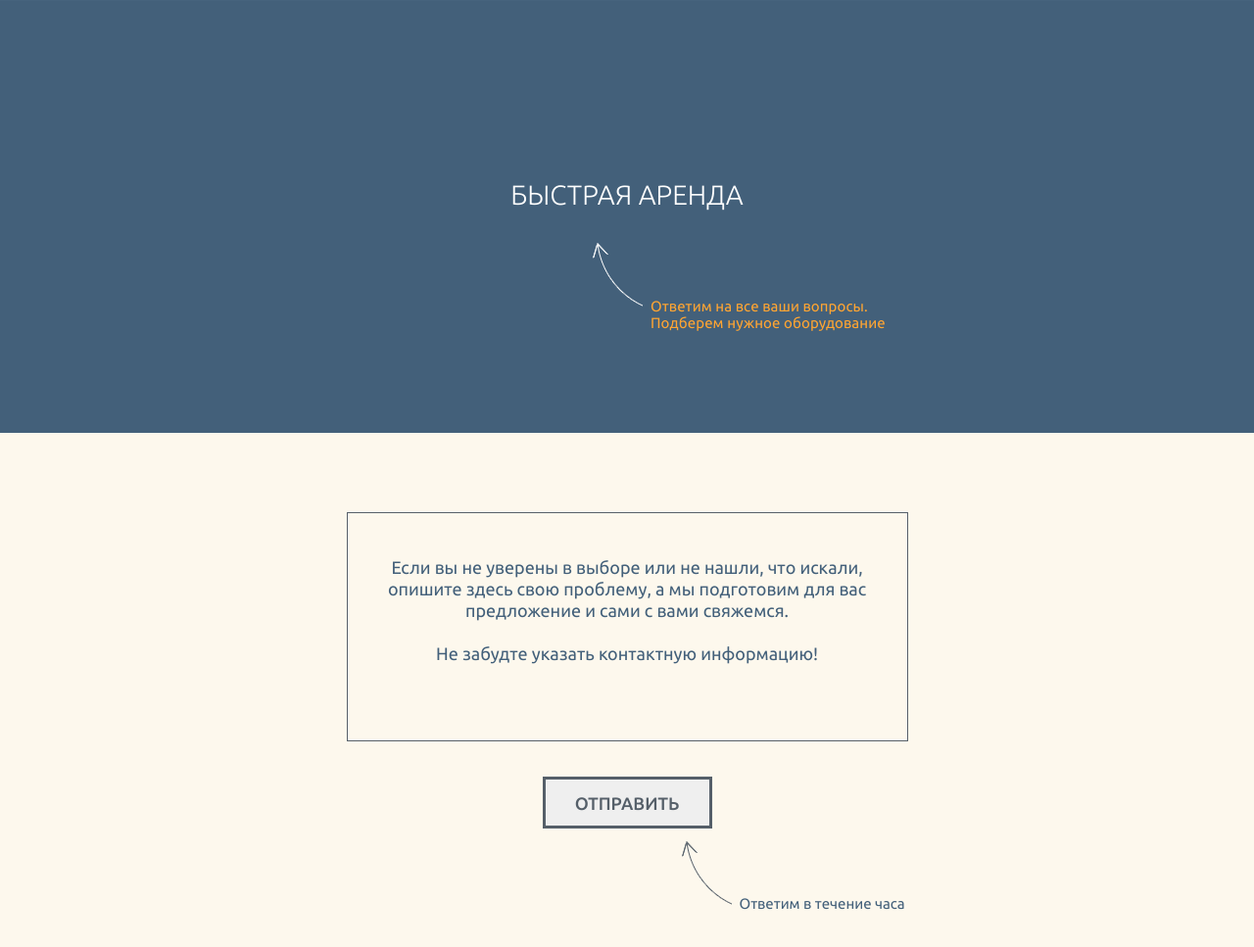
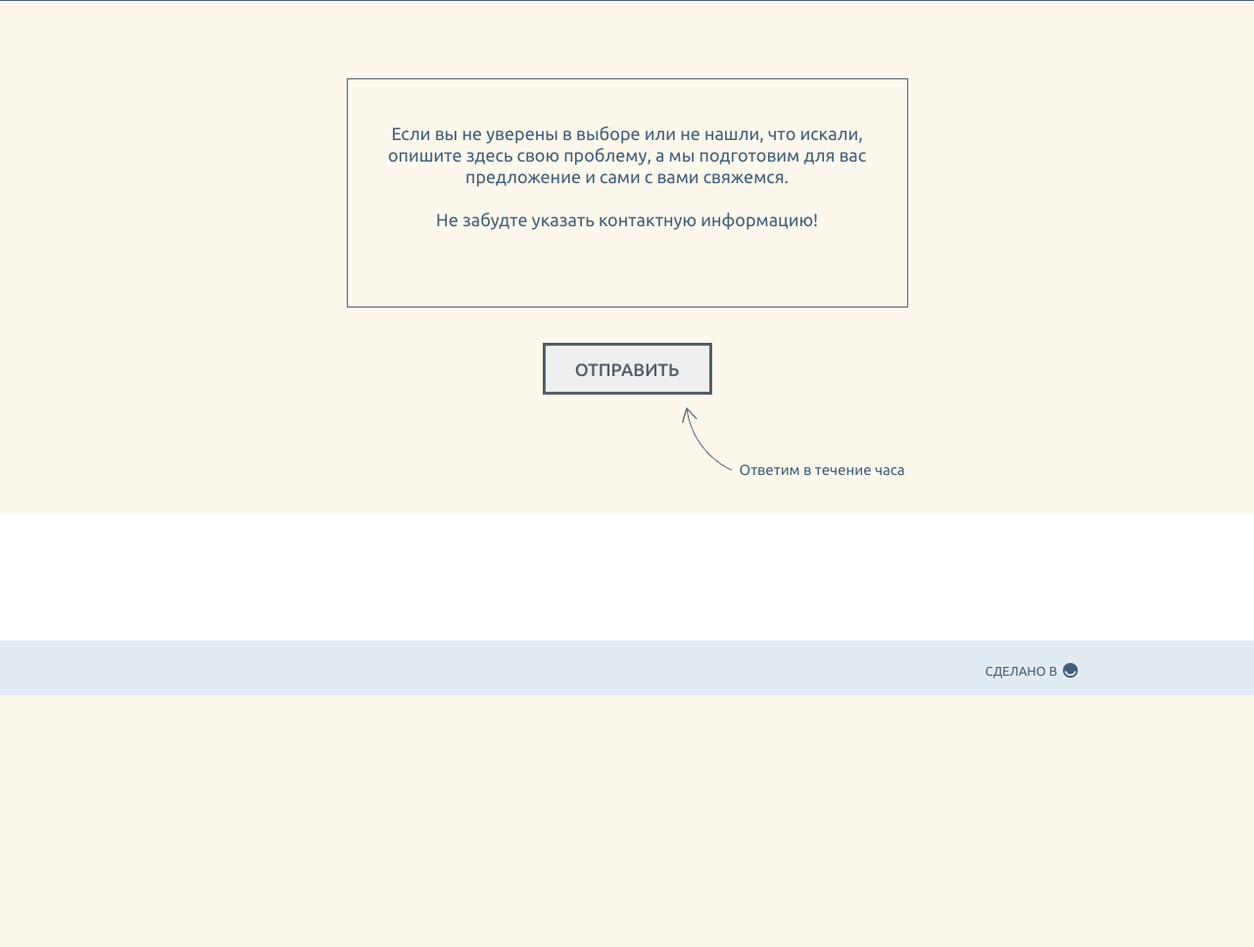
Before and after one commit to web-izmerenie/rakus, a PHP site: template bitrix/templates/main/footer.php in a window 1280 px wide. Shown: the part 90-1057 px from the top of the page at 98% size. After the commit the page ends 800 px from the top, so only its background shows below. Run offline with PHP 8.4, Linux system fonts and the light colour scheme; the template is opened without the code that fills it: most values are stand-ins (such as "Sample title", 1, 10 or a date in 2020); data that the repository does not hold is empty; some libraries are stand-ins or nearby versions.

Commit message:
hide contacts from template

```diff
--- a/bitrix/templates/main/footer.php
+++ b/bitrix/templates/main/footer.php
@@ -8,10 +8,10 @@
 					)
 				);?>
 				<?if(!defined('NO_CONTACTS_BOTTOM')){?>
-					<div class="contact_block">
+					<!--<div class="contact_block">
 						<div class="text">Быстрая Аренда</div>
 						<div class="phone">
-							<?$APPLICATION->IncludeComponent(
+							<?/*$APPLICATION->IncludeComponent(
 								"bitrix:news.detail",
 								"phone_head",
 								array(
@@ -64,10 +64,10 @@
 									"AJAX_OPTION_ADDITIONAL" => ""
 								),
 								false
-							);?>
+							);*/?>
 							<span class="ieb">Ответим на все ваши вопросы. <br />Подберем нужное оборудование</span>
 						</div>
-					</div>
+					</div>-->
 				<?}?>
 
 				<?if(!defined('NO_FORM')){?>
--- a/bitrix/templates/main/header.php
+++ b/bitrix/templates/main/header.php
@@ -53,8 +53,8 @@ if(defined('SALE'))
 					<?}else{?>
 						<a href="/" id="logo" onclick="yaCounter31689301.reachGoal('LOGOTIP'); return true;"><img src="<?=$tplPath;?>images/logo.png" alt="логотип" /></a>
 					<?}?>
-					<div class="phone">
-						<?$APPLICATION->IncludeComponent(
+					<!--<div class="phone">
+						<?/*$APPLICATION->IncludeComponent(
 							"bitrix:news.detail",
 							"phone_head",
 							array(
@@ -107,8 +107,8 @@ if(defined('SALE'))
 								"AJAX_OPTION_ADDITIONAL" => ""
 							),
 							false
-						);?>
-					</div>
+						);*/?>
+					</div>-->
 					<?$APPLICATION->IncludeComponent("bitrix:menu", "main", Array(
 						"ROOT_MENU_TYPE" => "top",	// Тип меню для первого уровня
 							"MENU_CACHE_TYPE" => "N",	// Тип кеширования
```
